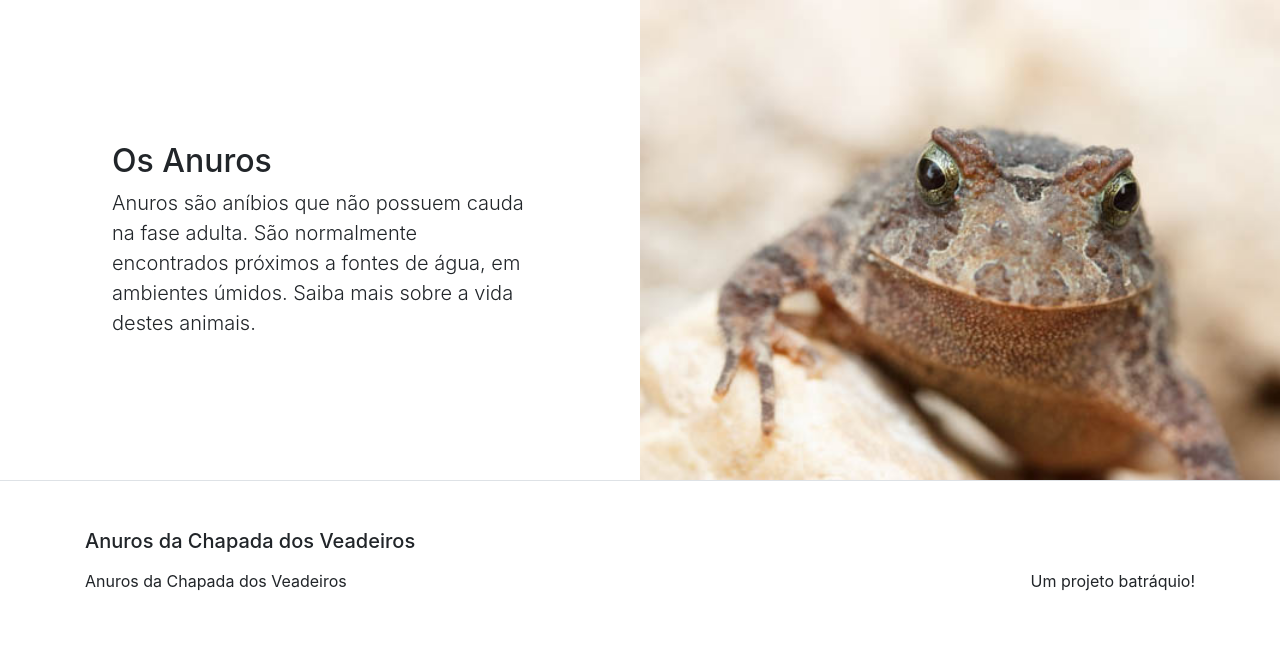
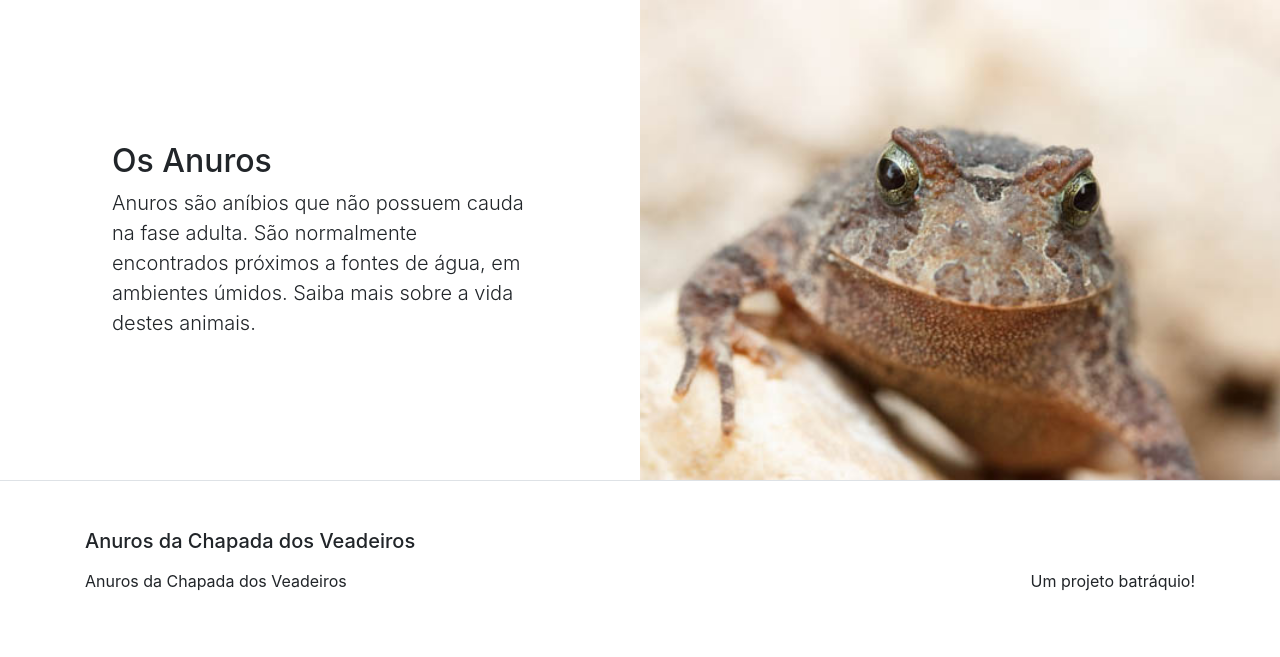
Before and after one commit to pedrosiracusa/guia_anuros_chapada, a Jekyll site: the page built from index.html, in a window 1280 px wide. Shown: the part 1897-2554 px from the top of the page. Built offline with Jekyll 4.4.1, drawn with Linux system fonts in a browser that asks for light colours.

Commit message:
Updated sizing of images in the showcase elements (landing page)

```diff
--- a/_sass/startbootstrap-landing-page/_showcase.scss
+++ b/_sass/startbootstrap-landing-page/_showcase.scss
@@ -3,8 +3,14 @@
     padding: 3rem;
   }
   .showcase-img {
-    min-height: 30rem;
+    min-height:  30vh;
     background-size: cover;
+    background-position: center center;
+  }
+  @media (min-width: 576px) {
+    .showcase-img {
+        min-height: 30rem;
+    }
   }
   @media (min-width: 768px) {
     .showcase-text {
```
